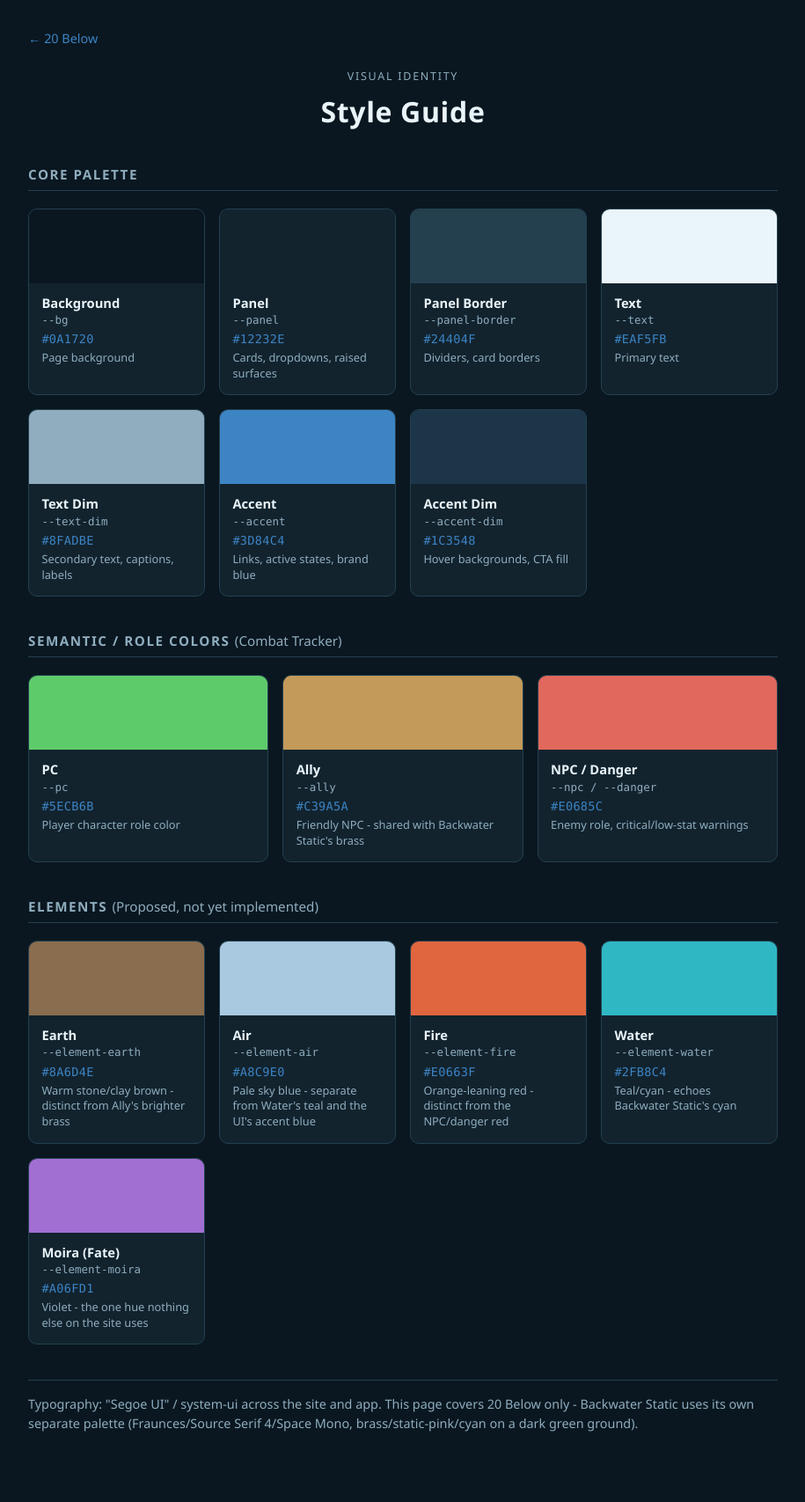
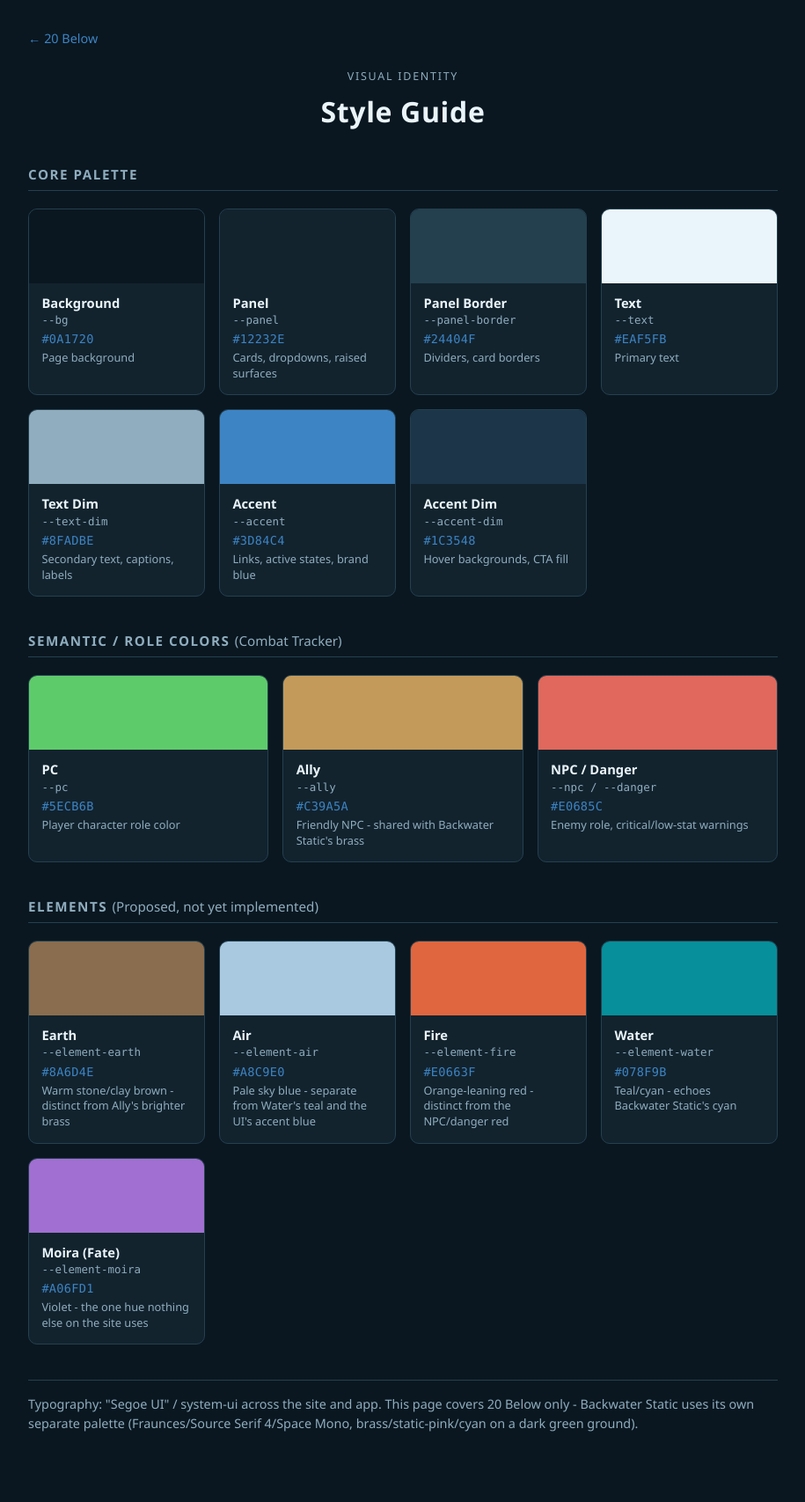
Before and after one commit to feralucce/20_Below, a Jekyll site: the page docs/style-guide.html, which Jekyll copies as it is, in a window 1280 px wide. Shown: the whole page at 88% size, without its empty margins (182-1097 px from the left). Built offline with Jekyll 4.4.1, drawn with Linux system fonts in a browser that asks for light colours.

Commit message:
Update proposed Water element color to #078F9B

```diff
--- a/docs/style-guide.html
+++ b/docs/style-guide.html
@@ -253,11 +253,11 @@
       </div>
     </div>
     <div class="swatch">
-      <div class="fill" style="background:#2fb8c4"></div>
+      <div class="fill" style="background:#078f9b"></div>
       <div class="info">
         <div class="name">Water</div>
         <div class="token">--element-water</div>
-        <div class="hex">#2FB8C4</div>
+        <div class="hex">#078F9B</div>
         <div class="use">Teal/cyan - echoes Backwater Static's cyan</div>
       </div>
     </div>
```
